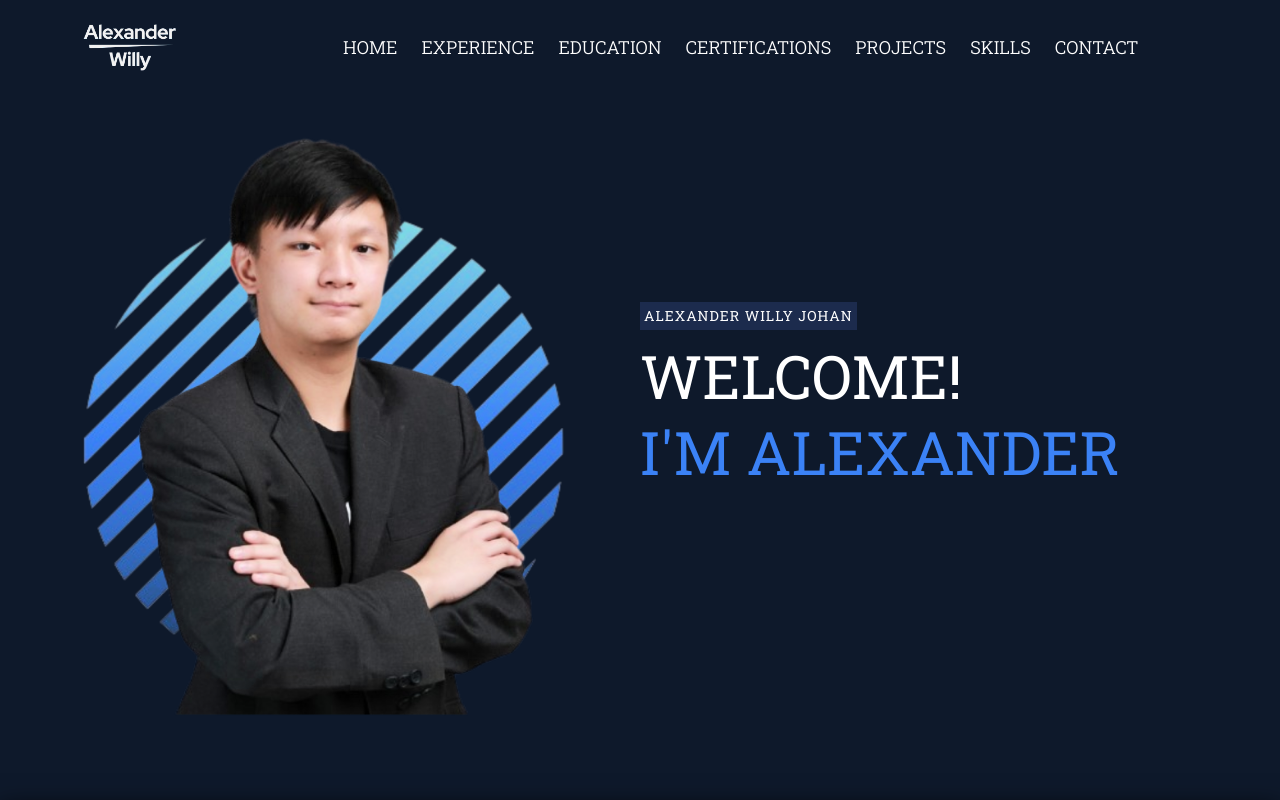
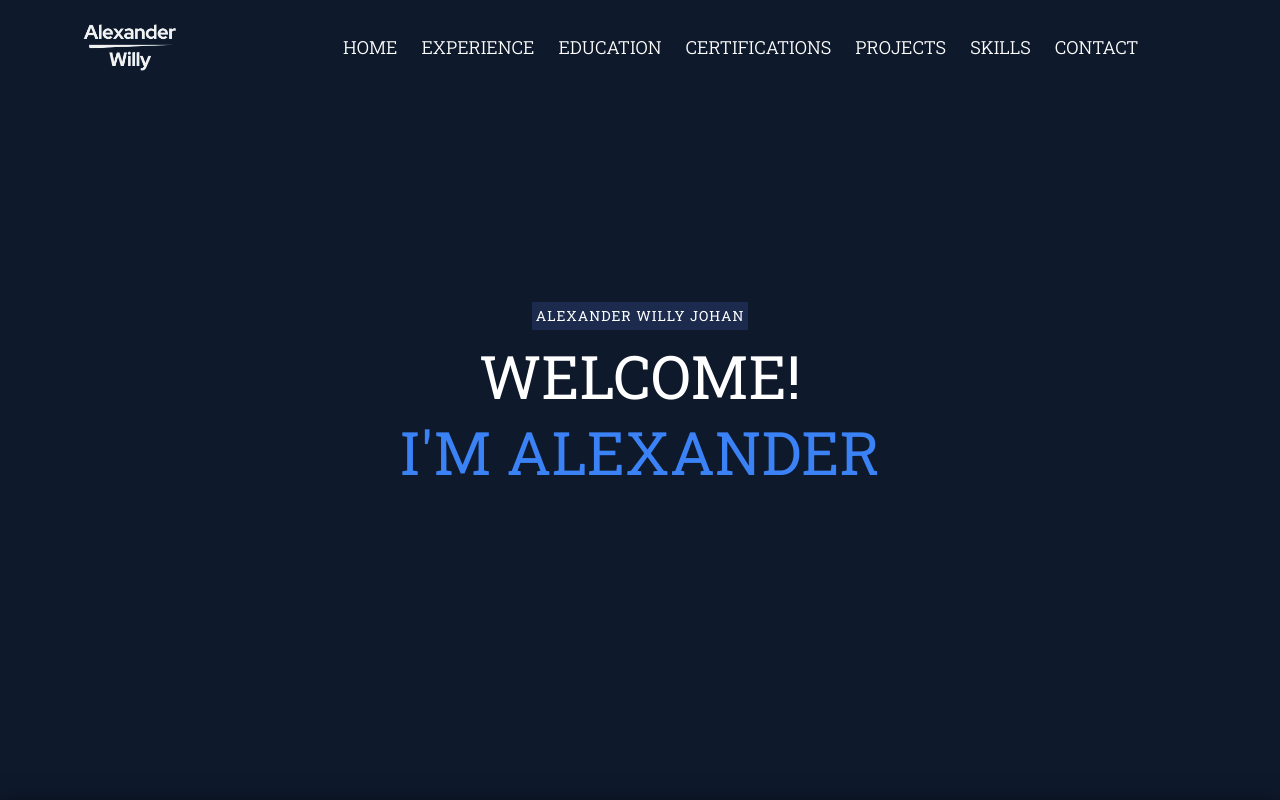
Before and after one commit to alexanderwilly/portfolio, a React (Create React App) app: page / in a window 1280 px wide. Shown: the top 800 px of the page. Built offline with nearby package versions, Linux system fonts and the light colour scheme.

Commit message:
modify home

```diff
--- a/src/App.css
+++ b/src/App.css
@@ -29,11 +29,6 @@ section:nth-child(odd) {
   align-items: center;
 }
 
-.home-pic img {
-  height: 75vh;
-  margin-top: 32px;
-  animation: slide_up 1.5s ease;
-}
 
 @keyframes slide_up {
   0% {
@@ -47,8 +42,8 @@ section:nth-child(odd) {
 }
 
 .home-info div {
-  align-items: flex-start;
-  width: 90%;
+  align-items: center;
+  width: 100%;
   animation: slide_right 1.5s ease;
 }
 
--- a/src/App.js
+++ b/src/App.js
@@ -1,7 +1,6 @@
 import './App.css';
 import Navbar from './props/navbar';
 
-import home_img from './props/img/home_pic.png';
 import pic1 from './props/img/pic1.jpg';
 // Social Media
 import email_icon from './props/img/social_media/mail_icon.png';
@@ -89,11 +88,6 @@ const App = () => {
 
       {/* Home */}
       <section id = "home" className = "home shadow">
-        {/* Home Picture */}
-        <div className='home-pic justify-center'>
-          <img src = {home_img} alt = "home_img" />
-        </div>
-
         {/* Home Info */}
         <div className = "home-info">
           <div className = "flex-col gap-4">
```
